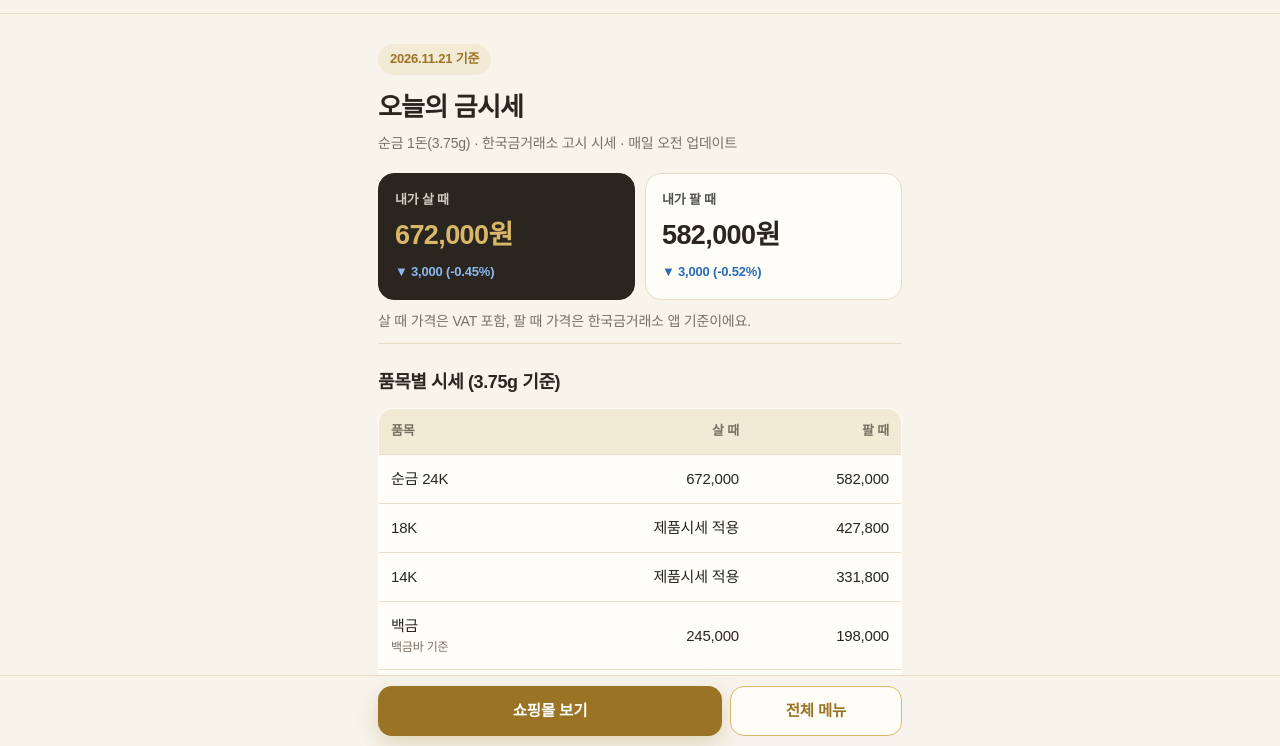
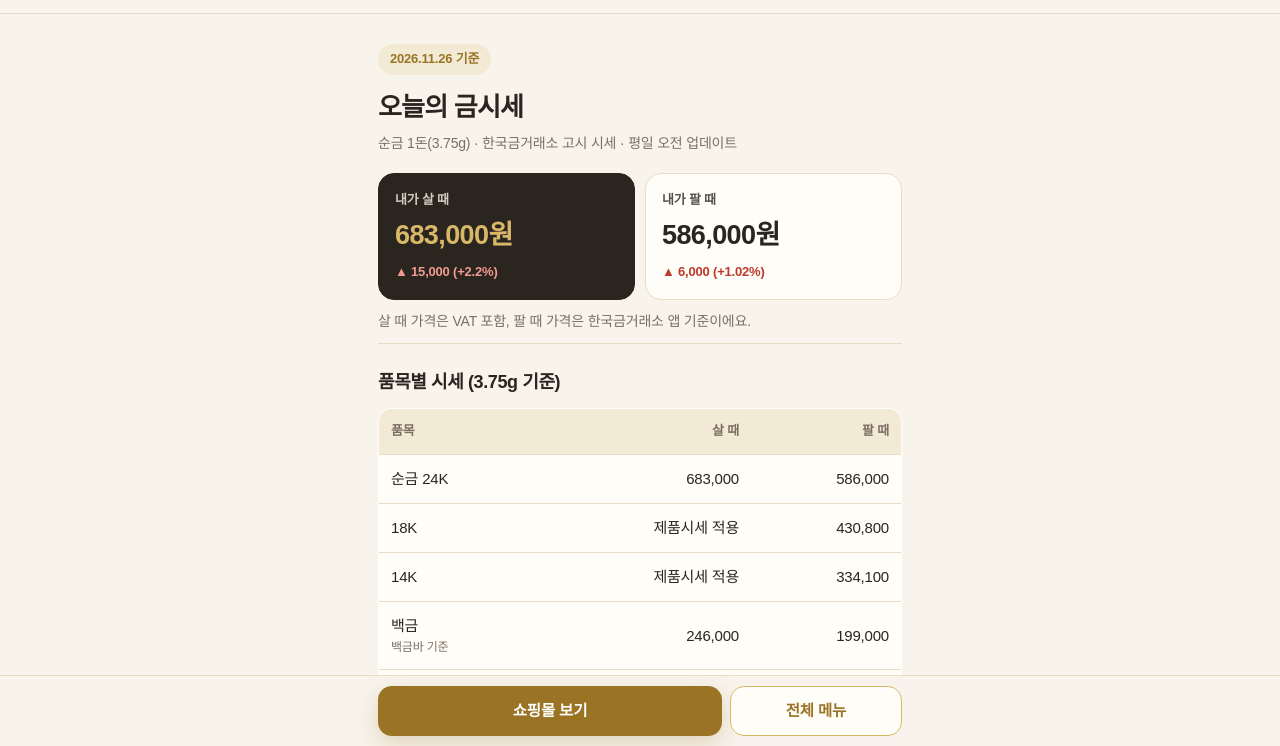
Before and after one commit to gaandgold-lgtm/gaand-land, a plain HTML site: page price.html in a window 1280 px wide. Shown: the part 54-800 px from the top of the page. Drawn offline with Linux system fonts and the light colour scheme; a web font is replaced by a local one.

Commit message:
Add files via upload

```diff
--- a/price.html
+++ b/price.html
@@ -3,9 +3,9 @@
 <meta charset="utf-8">
 <meta name="viewport" content="width=device-width,initial-scale=1">
 <title>오늘 금시세 순금 1돈 가격 | 가앤주얼리</title>
-<meta name="description" id="m-desc" content="2026.11.21 오늘 금시세. 순금 1돈(3.75g) 살 때 672,000원, 팔 때 582,000원. 18K·14K·백금·은 시세. 한국금거래소 고시 기준, 매일 오전 업데이트. 가앤주얼리">
+<meta name="description" id="m-desc" content="2026.11.26 오늘 금시세. 순금 1돈(3.75g) 살 때 683,000원, 팔 때 586,000원. 18K·14K·백금·은 시세. 한국금거래소 고시 기준, 평일 오전 업데이트. 가앤주얼리">
 <meta property="og:title" content="오늘 금시세 · 가앤주얼리">
-<meta property="og:description" id="m-ogdesc" content="2026.11.21 순금 1돈 살 때 672,000원 · 팔 때 582,000원">
+<meta property="og:description" id="m-ogdesc" content="2026.11.26 순금 1돈 살 때 683,000원 · 팔 때 586,000원">
 <meta property="og:type" content="website">
 <meta property="og:url" content="https://land.gaandgold.co.kr/price.html">
 <meta property="og:image" content="https://land.gaandgold.co.kr/og-gold.png">
@@ -62,12 +62,12 @@ footer{padding:22px 0;font-size:12px;color:var(--muted);border-top:1px solid var
 <header><div class="wrap"><a class="logo" href="https://gaandgold.co.kr/">GA&amp; <span>가앤주얼리</span></a><a class="s" href="https://gaandgold.co.kr/">쇼핑몰</a></div></header>
 <main class="wrap">
   <div class="hero">
-    <span class="date" id="v-date">2026.11.21 기준</span>
+    <span class="date" id="v-date">2026.11.26 기준</span>
     <h1>오늘의 금시세</h1>
-    <p>순금 1돈(3.75g) · 한국금거래소 고시 시세 · 매일 오전 업데이트</p>
+    <p>순금 1돈(3.75g) · 한국금거래소 고시 시세 · 평일 오전 업데이트</p>
     <div class="big">
-      <div><small>내가 살 때</small><b id="v-b24">672,000원</b><em id="v-b24c" class="dn">▼ 3,000 (-0.45%)</em></div>
-      <div><small>내가 팔 때</small><b id="v-s24">582,000원</b><em id="v-s24c" class="dn">▼ 3,000 (-0.52%)</em></div>
+      <div><small>내가 살 때</small><b id="v-b24">683,000원</b><em id="v-b24c" class="up">▲ 15,000 (+2.2%)</em></div>
+      <div><small>내가 팔 때</small><b id="v-s24">586,000원</b><em id="v-s24c" class="up">▲ 6,000 (+1.02%)</em></div>
     </div>
     <p class="note">살 때 가격은 VAT 포함, 팔 때 가격은 한국금거래소 앱 기준이에요.</p>
   </div>
@@ -77,14 +77,14 @@ footer{padding:22px 0;font-size:12px;color:var(--muted);border-top:1px solid var
     <table>
       <thead><tr><th>품목</th><th>살 때</th><th>팔 때</th></tr></thead>
       <tbody>
-        <tr><td>순금 24K</td><td id="t-b24">672,000</td><td id="t-s24">582,000</td></tr>
-        <tr><td>18K</td><td>제품시세 적용</td><td id="t-s18">427,800</td></tr>
-        <tr><td>14K</td><td>제품시세 적용</td><td id="t-s14">331,800</td></tr>
-        <tr><td>백금<small>백금바 기준</small></td><td id="t-bpt">245,000</td><td id="t-spt">198,000</td></tr>
-        <tr><td>은<small>실버바 기준</small></td><td id="t-bag">7,460</td><td id="t-sag">6,370</td></tr>
+        <tr><td>순금 24K</td><td id="t-b24">683,000</td><td id="t-s24">586,000</td></tr>
+        <tr><td>18K</td><td>제품시세 적용</td><td id="t-s18">430,800</td></tr>
+        <tr><td>14K</td><td>제품시세 적용</td><td id="t-s14">334,100</td></tr>
+        <tr><td>백금<small>백금바 기준</small></td><td id="t-bpt">246,000</td><td id="t-spt">199,000</td></tr>
+        <tr><td>은<small>실버바 기준</small></td><td id="t-bag">7,580</td><td id="t-sag">6,480</td></tr>
       </tbody>
     </table>
-    <p class="note">출처: <a href="https://www.koreagoldx.co.kr/" target="_blank" rel="noopener" style="color:var(--gold)">한국금거래소</a> 고시 시세 · <span id="v-time">2026.11.21 오후 12:24 확인</span>. 시세는 하루 중에도 바뀌며, 실제 상품 가격은 중량과 공임에 따라 달라 주문 시 확정돼요.</p>
+    <p class="note">출처: <a href="https://www.koreagoldx.co.kr/" target="_blank" rel="noopener" style="color:var(--gold)">한국금거래소</a> 고시 시세 · <span id="v-time">2026.11.26 오후 02:31 확인</span>. 시세는 하루 중에도 바뀌며, 실제 상품 가격은 중량과 공임에 따라 달라 주문 시 확정돼요.</p>
   </section>
 
   <section>
```
